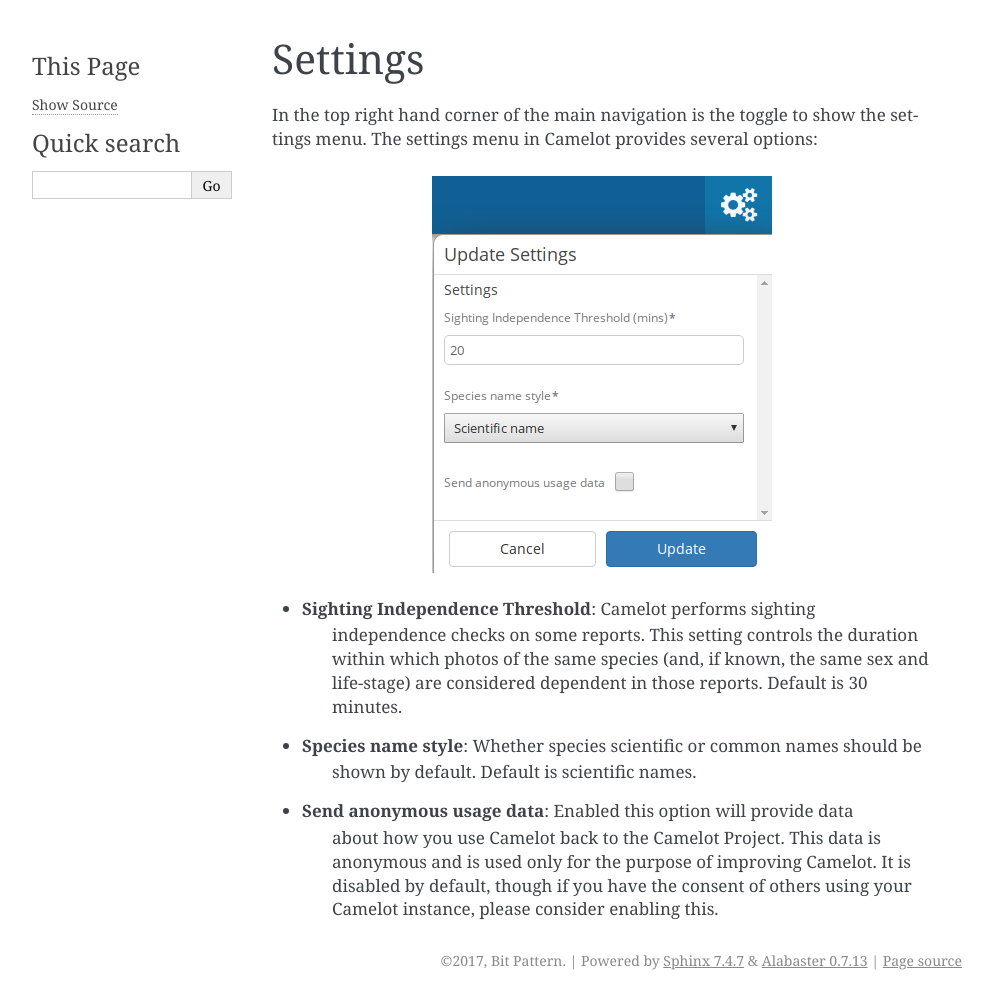
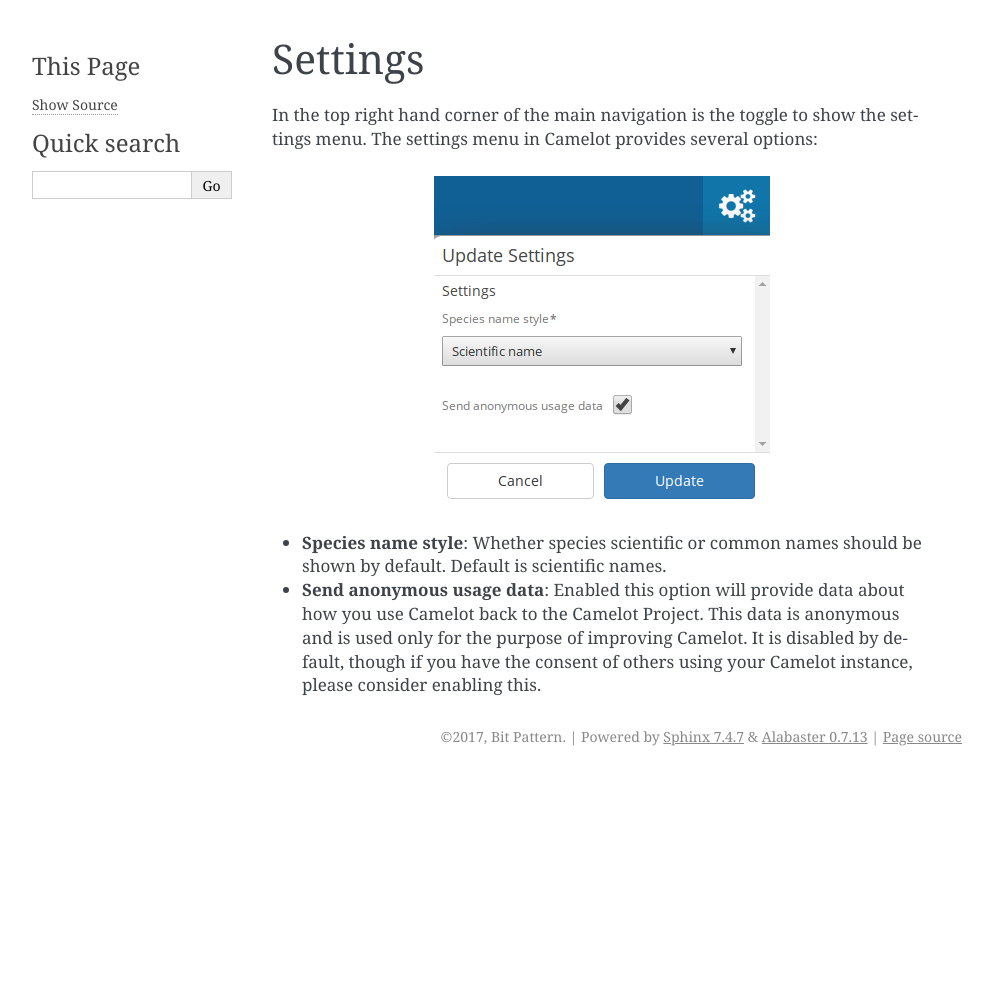
Before and after one commit to heidihendry/camelot, a Sphinx documentation site: the page built from doc/settings.rst, in a window 1280 px wide. Shown: the whole page, without its empty margins (148-1141 px from the left). Built offline with Sphinx 7.4.7, drawn with Linux system fonts in a browser that asks for light colours; after the commit the page ends 900 px from its top, so only the background shows below that.

Commit message:
Update existing documentation

```diff
--- a/doc/settings.rst
+++ b/doc/settings.rst
@@ -8,15 +8,5 @@
 .. figure:: screenshot/settings.png
    :alt:
 
-- **Sighting Independence Threshold**: Camelot performs sighting
-   independence checks on some reports. This setting controls the
-   duration within which photos of the same species (and, if known, the
-   same sex and life-stage) are considered dependent in those reports.
-   Default is 30 minutes.
-- **Species name style**: Whether species scientific or common names should be
-   shown by default. Default is scientific names.
-- **Send anonymous usage data**: Enabled this option will provide data
-   about how you use Camelot back to the Camelot Project. This data is
-   anonymous and is used only for the purpose of improving Camelot. It
-   is disabled by default, though if you have the consent of others
-   using your Camelot instance, please consider enabling this.
+- **Species name style**: Whether species scientific or common names should be shown by default. Default is scientific names.
+- **Send anonymous usage data**: Enabled this option will provide data about how you use Camelot back to the Camelot Project. This data is anonymous and is used only for the purpose of improving Camelot. It is disabled by default, though if you have the consent of others using your Camelot instance, please consider enabling this.
--- a/doc/sightingfields.rst
+++ b/doc/sightingfields.rst
@@ -7,7 +7,7 @@
 .. figure:: screenshot/library-sighting-fields.png
    :alt:
 
-The number and type of fields available is fully user-configurable, and can be configured on a per-survey basis.
+The number and type of fields available is fully user-configurable, and can be configured on a per-survey basis. Sighting fields can be searched, assigned during bulk import and included in reports, just like any other field in Camelot.
 
 Managing sighting fields
 ~~~~~~~~~~~~~~~~~~~~~~~~
@@ -34,7 +34,7 @@
 
 **Field type**: the type of input field which will be presented during identification. Some field types, such as the drop down, have additional options which may be specified when selected.
 
-When selecting the drop down field type, options in the dropdown may be added and removed. At least one option must be present.
+When selecting the drop-down field type, options in the drop-down may be added and removed. At least one option must be present.
 
 **Required**: whether, during identification, a value must be provided.
 
```
Also changed, not shown: doc/screenshot/library-identify.png, doc/screenshot/settings.png.
